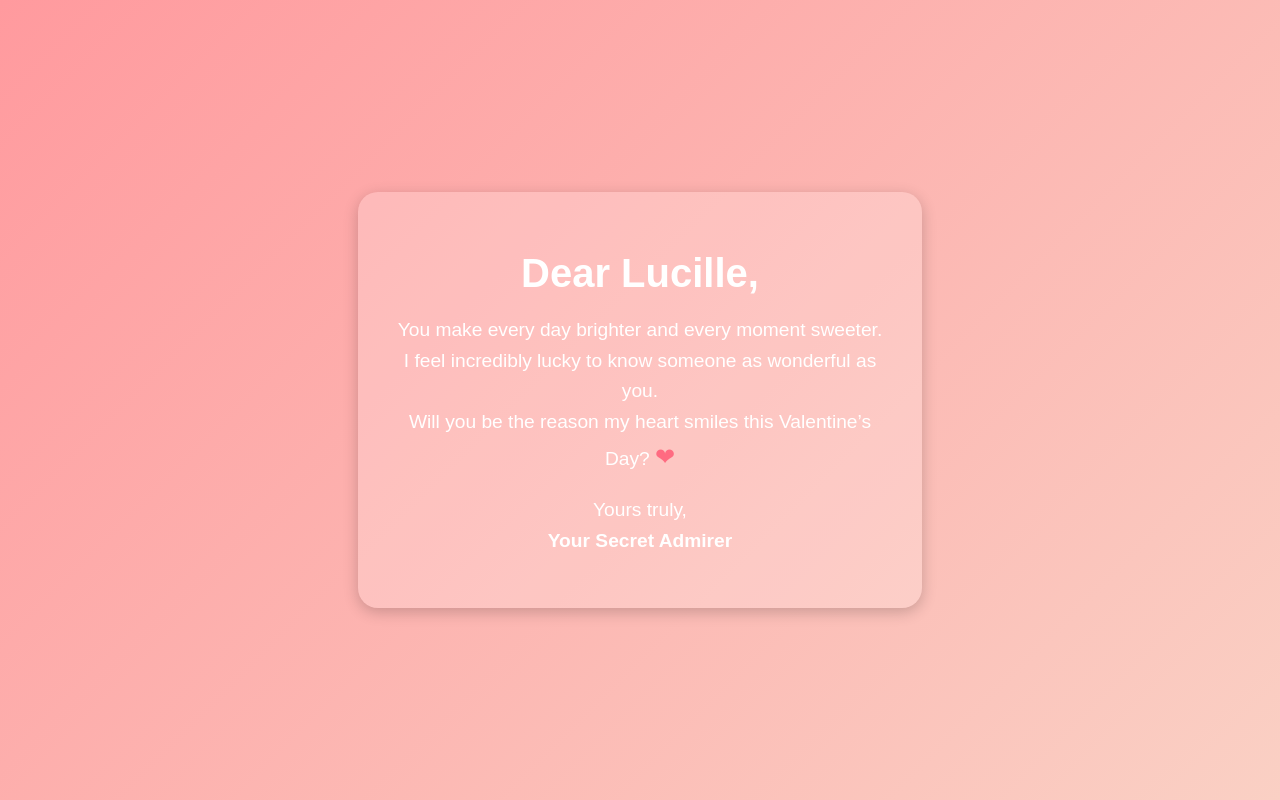
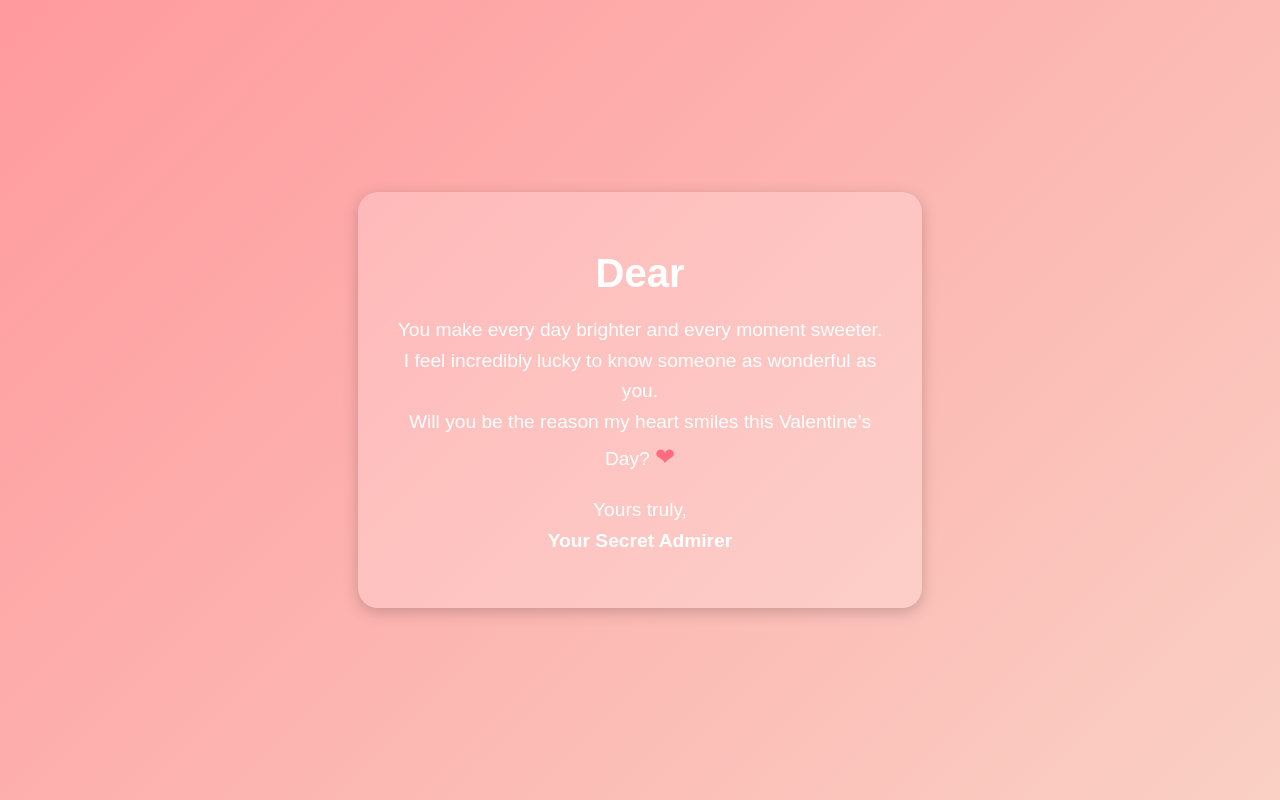
Before and after one commit to JohnsonSaka123/here-I-come, a plain HTML site: page notes.html in a window 1280 px wide. Drawn offline with Linux system fonts and the light colour scheme.

Commit message:
Update notes.html

```diff
--- a/notes.html
+++ b/notes.html
@@ -46,7 +46,7 @@
 
 <body>
   <div class="container">
-    <h1>Dear Lucille,</h1>
+    <h1>Dear</h1>
     <p>
       You make every day brighter and every moment sweeter. <br>
       I feel incredibly lucky to know someone as wonderful as you. <br>
```
